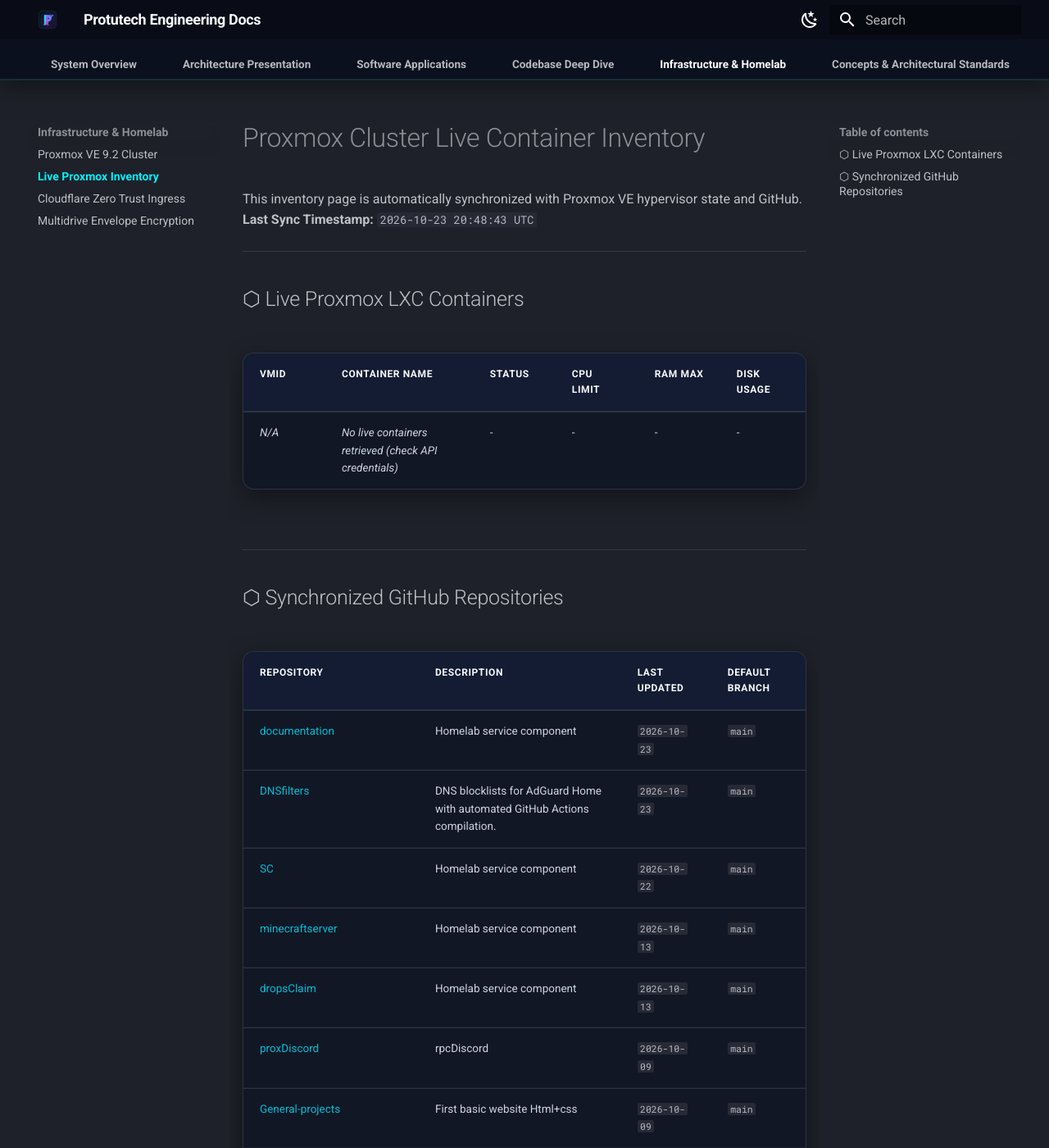
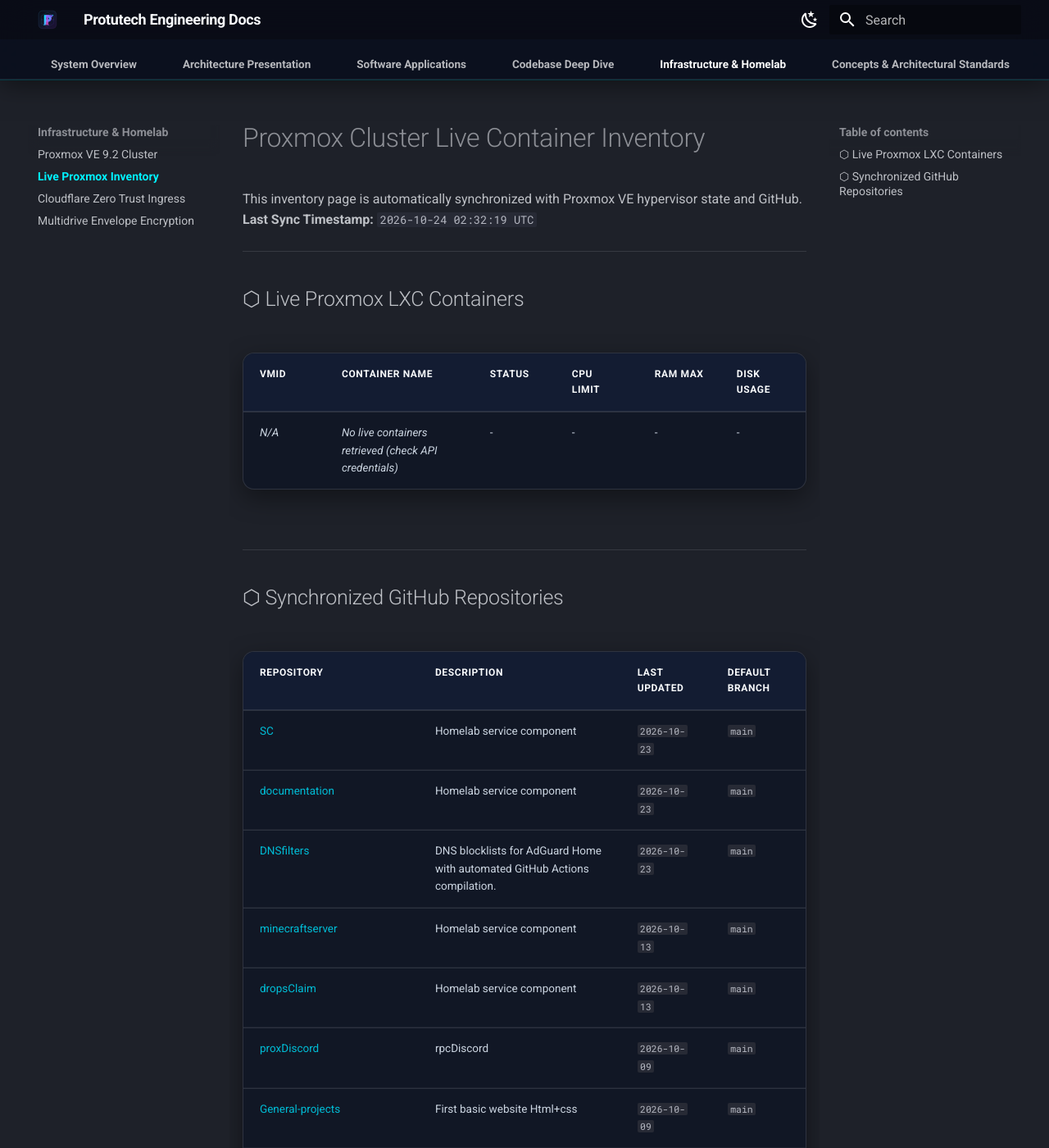
Before and after one commit to IAndrexI/documentation, an MkDocs documentation site: the page built from docs/infra/proxmox-live-inventory.md, in a window 1280 px wide and 1400 px high. Shown: the whole window at 82% size. Built offline with MkDocs 1.6.1 and Material for MkDocs 9.7.7, drawn with Linux system fonts in a browser that asks for light colours.

Commit message:
chore(auto-update): sync live Proxmox containers and GitHub repos [skip ci]

```diff
--- a/docs/infra/proxmox-live-inventory.md
+++ b/docs/infra/proxmox-live-inventory.md
@@ -1,7 +1,7 @@
 # Proxmox Cluster Live Container Inventory
 
 This inventory page is automatically synchronized with Proxmox VE hypervisor state and GitHub.
-**Last Sync Timestamp:** `2026-10-23 20:48:43 UTC`
+**Last Sync Timestamp:** `2026-10-24 02:32:19 UTC`
 
 ---
 
@@ -17,9 +17,9 @@
 
 | Repository | Description | Last Updated | Default Branch |
 | :--- | :--- | :--- | :--- |
+| [SC](https://github.com/IAndrexI/SC) | Homelab service component | `2026-10-23` | `main` |
 | [documentation](https://github.com/IAndrexI/documentation) | Homelab service component | `2026-10-23` | `main` |
 | [DNSfilters](https://github.com/IAndrexI/DNSfilters) | DNS blocklists for AdGuard Home with automated GitHub Actions compilation. | `2026-10-23` | `main` |
-| [SC](https://github.com/IAndrexI/SC) | Homelab service component | `2026-10-22` | `main` |
 | [minecraftserver](https://github.com/IAndrexI/minecraftserver) | Homelab service component | `2026-10-13` | `main` |
 | [dropsClaim](https://github.com/IAndrexI/dropsClaim) | Homelab service component | `2026-10-13` | `main` |
 | [proxDiscord](https://github.com/IAndrexI/proxDiscord) | rpcDiscord | `2026-10-09` | `main` |
```
